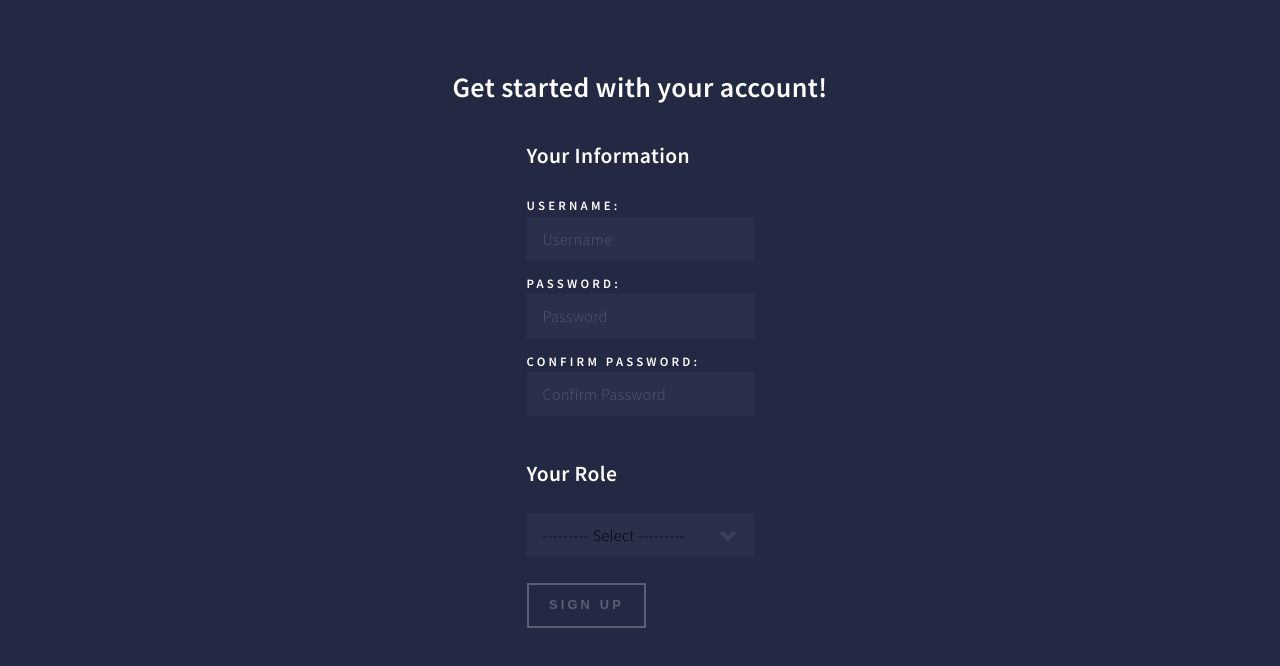
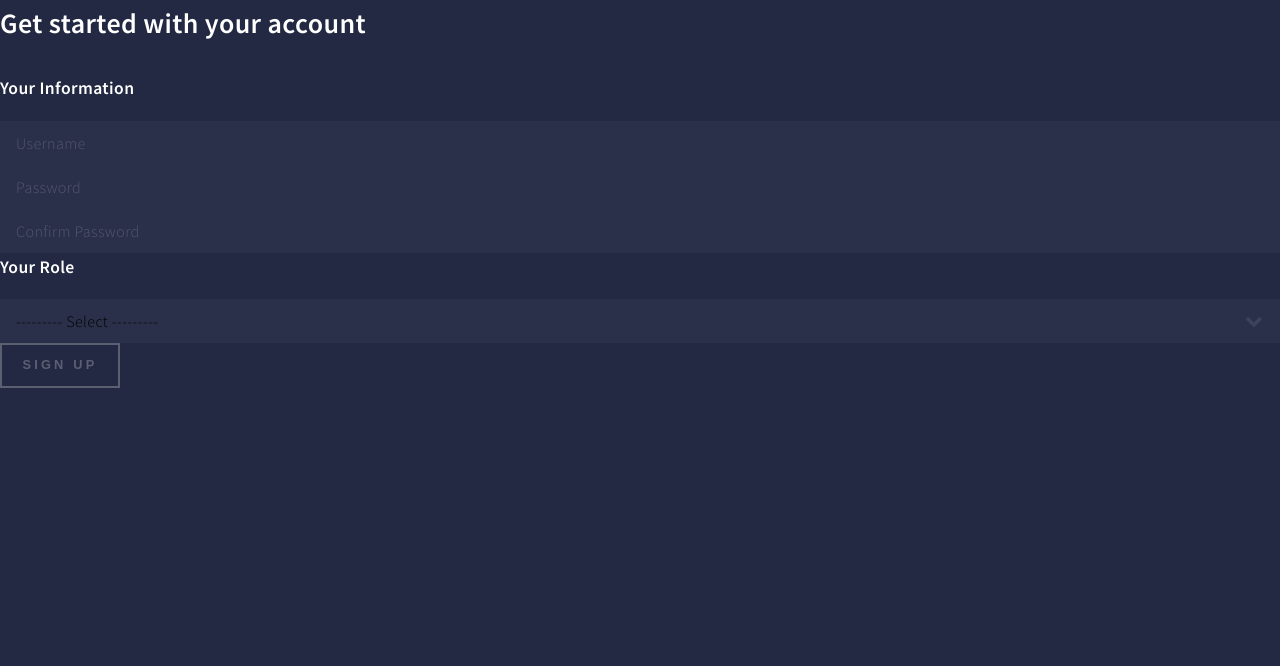
Before and after one commit to Build-Week-Co-Make-TTWebFT20/front-end, a React (Create React App) app in the folder co-make-app/: page /signup-user in a window 1280 px wide. Shown: the top 666 px of the page. Built offline with nearby package versions, Linux system fonts and the light colour scheme.

Commit message:
implemented axios

```diff
--- a/co-make-app/src/components/Dashboard.js
+++ b/co-make-app/src/components/Dashboard.js
@@ -1,4 +1,3 @@
-import axios from 'axios';
 import React, { useEffect, useState } from 'react'
 import { axiosWithAuth } from '../helpers/axiosWithAuth'
 import AddIssue from './AddIssue';
@@ -8,9 +7,10 @@ function Dashboard() {
     const [postsList, setPostsList] = useState([]);
 
     const getPostsList = () => {
-        axios
-            .get('https://comake-tt-webft-20.herokuapp.com/api/posts')
+        axiosWithAuth()
+            .get('/api/posts')
             .then((res) => {
+                console.log(res);
                 setPostsList(res.data);
             })
             .catch((err) => {
--- a/co-make-app/src/components/Home.js
+++ b/co-make-app/src/components/Home.js
@@ -1,10 +1,8 @@
-// (mostly) imported from build week marketing page
-// feel free to make changes to this
 const Home = () => {
 	return (
 		<div id="wrapper">
-					<header id="header" class="alt style2">
-						<a href="index.html" class="logo"><strong>Co-Make</strong> <span>by tt_webft_20</span></a>
+			<header id="header" className="alt style2">
+				<a href="index.html" className="logo"><strong>Co-Make</strong> <span>by tt_webft_20</span></a>
 				<nav>
 					<a href="#menu">Menu</a>
 					<a href="/signup-user">Sign Up</a>
@@ -14,29 +12,29 @@ const Home = () => {
 
 
 			<nav id="menu">
-						<ul class="links">
+				<ul className="links">
 					<li><a href="/">Home</a></li>
 					<li><a href="/signup-user">Sign Up</a></li>
 					<li><a href="/login">Login</a></li>
 					<li><a href="/issues">Issues</a></li>
 				</ul>
-						<ul class="actions stacked">
-							<li><a href="/issues" class="button primary fit">Get Started</a></li>
-							<li><a href="/login" class="button fit">Log In</a></li>
+				<ul className="actions stacked">
+					<li><a href="/issues" className="button primary fit">Get Started</a></li>
+					<li><a href="/login" className="button fit">Log In</a></li>
 				</ul>
 			</nav>
 
 
 
-					<section id="banner" class="major">
-						<div class="inner">
-							<header class="major">
+			<section id="banner" className="major">
+				<div className="inner">
+					<header className="major">
 						<h1>Hi, we're Co-Make.</h1>
 					</header>
-							<div class="content">
+					<div className="content">
 						<p>Ever get frustrated that a problem in your town or neighborhood goes ages without being resolved? You might have road issues (potholes, dangerous areas), overgrown plants, or anything else that makes living where you live a little less pleasant. With Co-make you can make your voice heard on the issues you would like to see resolved in your community.</p>
-								<ul class="actions">
-									<li><a href="/signup-user" class="button next scrolly">Get Started</a>
+						<ul className="actions">
+							<li><a href="/signup-user" className="button next scrolly">Get Started</a>
 
 							</li>
 						</ul>
@@ -49,13 +47,13 @@ const Home = () => {
 
 
 				<section id="three">
-								<div class="inner">
-									<header class="major">
+					<div className="inner">
+						<header className="major">
 							<h2>Massa libero</h2>
 						</header>
 						<p>Nullam et orci eu lorem consequat tincidunt vivamus et sagittis libero. Mauris aliquet magna magna sed nunc rhoncus pharetra. Pellentesque condimentum sem. In efficitur ligula tate urna. Maecenas laoreet massa vel lacinia pellentesque lorem ipsum dolor. Nullam et orci eu lorem consequat tincidunt. Vivamus et sagittis libero. Mauris aliquet magna magna sed nunc rhoncus amet pharetra et feugiat tempus.</p>
-									<ul class="actions">
-										<li><a href="/login" class="button next">Login</a></li>
+						<ul className="actions">
+							<li><a href="/login" className="button next">Login</a></li>
 						</ul>
 					</div>
 				</section>
--- a/co-make-app/src/components/PostCard.js
+++ b/co-make-app/src/components/PostCard.js
@@ -1,23 +1,22 @@
 import React, { useState } from 'react'
 
 function PostCard(props) {
-    const { name, description, city, state, zip } = props.post;
-    const [voteValue, setVoteValue] = useState(0);
+    const { post_name, description, city, abr_state, zip, score } = props.post;
     return (
         <div className='post-card'>
-            <h2>{name}</h2>
+            <h2>{post_name}</h2>
             <div>
                 <h3>Description : </h3>
                 <p>{description}</p>
             </div>
             <div>
                 <h4>City : {city}</h4>
-                <h4>State : {state}</h4>
+                <h4>State : {abr_state}</h4>
                 <h4>Zip : {zip}</h4>
             </div>
             <div>
                 <p>+</p>
-                <p>{voteValue}</p>
+                <p>{score}</p>
                 <p>-</p>
             </div>
         </div>
--- a/co-make-app/src/components/PostsList.js
+++ b/co-make-app/src/components/PostsList.js
@@ -6,7 +6,7 @@ function PostsList({ posts }) {
         <div>
             {
                 posts.map(post => {
-                    return <PostCard key={post.description} post={post} />
+                    return <PostCard key={post.id} post={post} />
                 })
             }
         </div>
--- a/co-make-app/src/components/UserLoginForm.js
+++ b/co-make-app/src/components/UserLoginForm.js
@@ -1,11 +1,9 @@
 import React, { useState, useEffect } from "react";
 import styled from "styled-components";
 import * as yup from "yup";
-
+import { useHistory } from 'react-router-dom';
 import axios from "axios";
 import schemaLogin from "../validation/schemaLogin";
-
-// const { push } = useHistory();
 
 const initialValues = {
   username: "",
@@ -24,6 +22,7 @@ export default function UserLogin(props) {
   const [formValues, setFormValues] = useState(initialValues);
   const [formErrors, setFormErrors] = useState(initialErrors);
   const [disabled, setDisabled] = useState(initialDisabled);
+  const { push } = useHistory();
 
   const onSubmit = (event) => {
     event.preventDefault();
@@ -37,7 +36,8 @@ export default function UserLogin(props) {
     axios
       .post('https://comake-tt-webft-20.herokuapp.com/api/auth/login', formValues)
       .then((res) => {
-        console.log(res);
+        localStorage.setItem('token', res.data.token);
+        push('/posts');
       })
       .catch((err) => {
         console.log(err);
--- a/co-make-app/src/components/UserSignupForm.js
+++ b/co-make-app/src/components/UserSignupForm.js
@@ -1,11 +1,8 @@
-// create a user sign up form
 import React, { useState, useEffect } from 'react';
 import * as yup from 'yup';
 import axios from "axios";
 import { useHistory } from 'react-router-dom';
 import schema from '../validation/schema';
-import styled from "styled-components";
-
 
 const initialValues = {
   username: '',
@@ -64,9 +61,8 @@ export default function UserSignupForm() {
       .post('https://comake-tt-webft-20.herokuapp.com/api/auth/register', newUser)
       .then(res => {
         console.log(res)
-        // setUsers([...users, newUser]);
-        // push('/login')
-        // localStorage.setItem('token', res.data.payload)
+        setUsers([...users, newUser]);
+        push('/login')
       })
       .catch(err => {
         console.log(err)
@@ -92,21 +88,14 @@ export default function UserSignupForm() {
     change(name, value)
   };
 
-
   return (
-      <StyledForm>
-        <div className="errors" style={{ color: "orangered" }}>
-          <div>{formErrors.username}</div>
-          <div>{formErrors.password}</div>
-          <div>{formErrors.confirmPassword}</div>
-        </div>
-      <h2>Get started with your account!</h2>
     <form onSubmit={onSubmit}>
       <div>
-                <h3>Your Information</h3>
+        <h2>Get started with your account</h2>
+      </div>
       <div>
-                  <label>
-                    username:
+        <h4>Your Information</h4>
+        <div>
           <input
             type='text'
             name='username'
@@ -114,11 +103,9 @@ export default function UserSignupForm() {
             onChange={onChange}
             placeholder='Username'
           />
-                  </label>
+          <div>{formErrors.username}</div>
         </div>
         <div>
-                  <label>
-                    password:
           <input
             type='password'
             name='password'
@@ -126,11 +113,9 @@ export default function UserSignupForm() {
             onChange={onChange}
             placeholder='Password'
           />
-                  </label>
+          <div>{formErrors.password}</div>
         </div>
         <div>
-                  <label>
-                    confirm password:
           <input
             type='password'
             name='confirmPassword'
@@ -138,11 +123,11 @@ export default function UserSignupForm() {
             onChange={onChange}
             placeholder='Confirm Password'
           />
-                  </label>
+          <div>{formErrors.confirmPassword}</div>
         </div>
       </div>
-            <div><br></br>
-                <h3>Your Role</h3>
+      <div>
+        <h4>Your Role</h4>
         <div>
           <select
             name='role'
@@ -153,21 +138,9 @@ export default function UserSignupForm() {
             <option value='user'>Private Citizen</option>
             <option value='official'> Government Official</option>
           </select>
-                </div><br></br>
+        </div>
         <button disabled={disabled}>Sign Up</button>
       </div>
     </form>
-      </StyledForm>
   )
 }
-
-const StyledForm = styled.div`
-  display: flex;
-  flex-flow: column wrap;
-  align-items: center;
-  margin-top: 5%;
-  &.links {
-    display: flex;
-    flex-direction: column;
-  }
-`;
```
Also changed, not shown: co-make-app/src/components/AddIssue.js (line endings or trailing spaces), 1 other file (tests, documents, lock files or other folders). Lines whose indentation alone changed are shown as unchanged.
